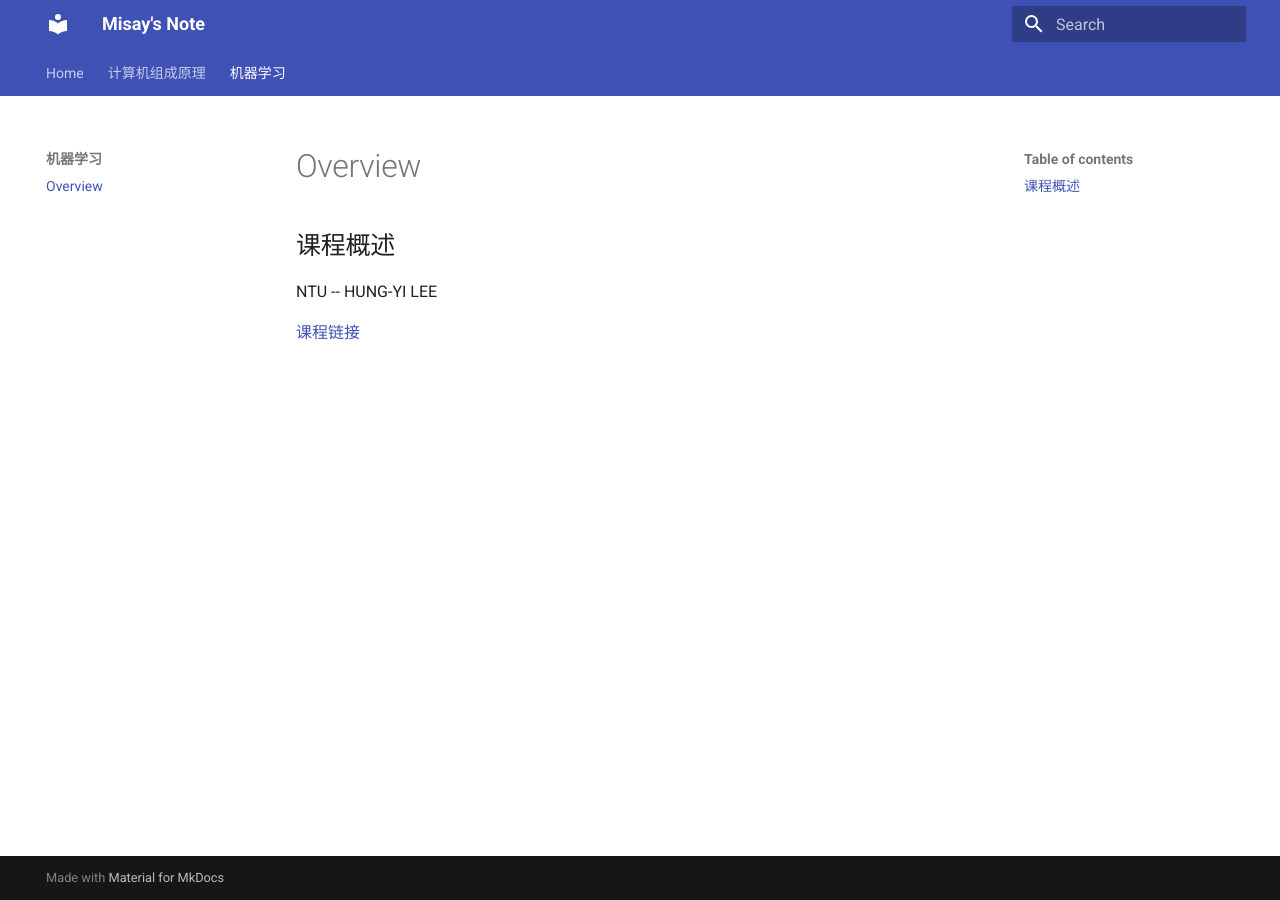
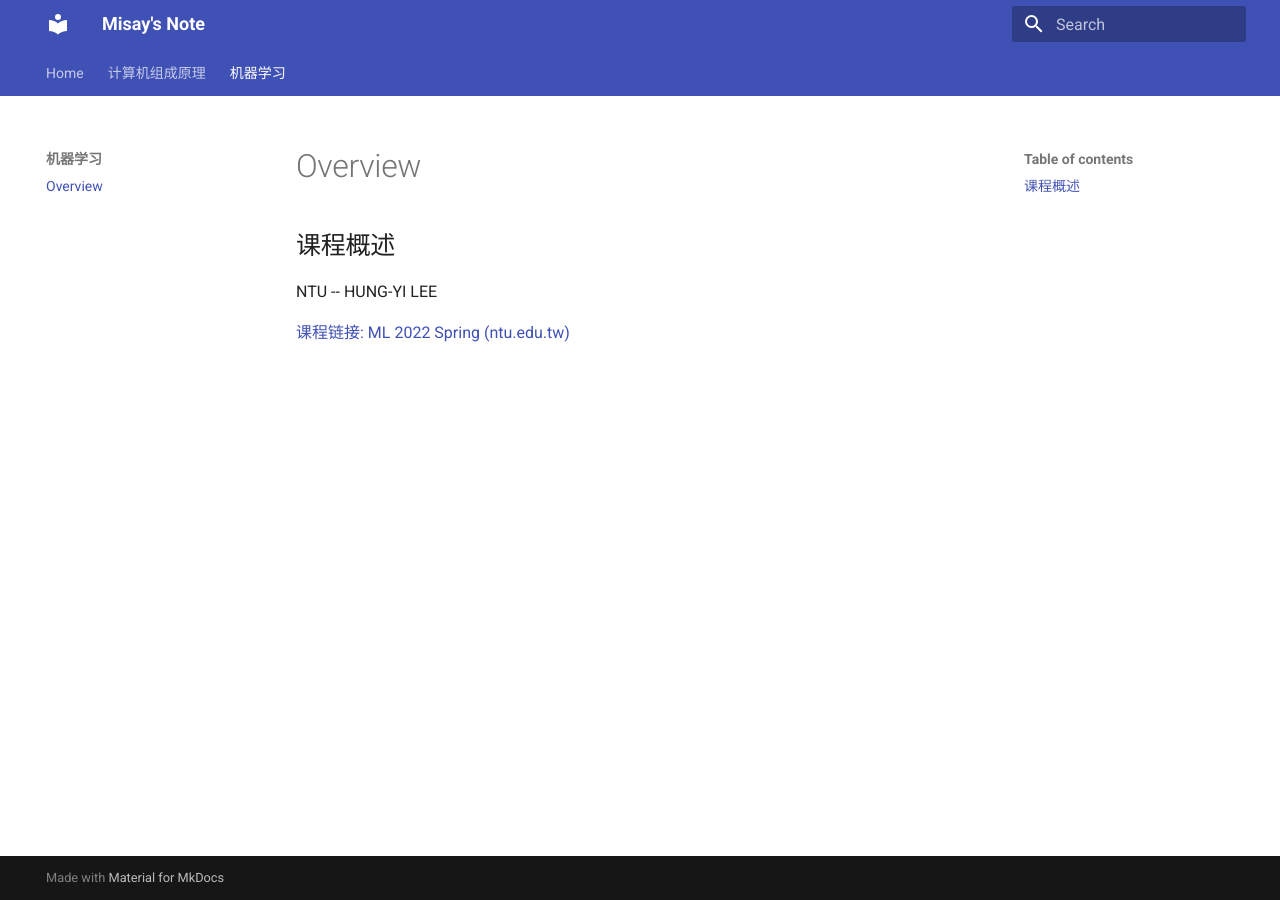
Before and after one commit to zt2misay2/Note, an MkDocs documentation site: the page built from docs/ML/index.md, in a window 1280 px wide. Built offline with MkDocs 1.6.1 and Material for MkDocs 9.7.7, drawn with Linux system fonts in a browser that asks for light colours.

Commit message:
修复Markdown链接格式问题

```diff
--- a/docs/ML/index.md
+++ b/docs/ML/index.md
@@ -2,4 +2,4 @@
 
 NTU -- HUNG-YI LEE
 
-[课程链接]([ML 2022 Spring (ntu.edu.tw)](https://speech.ee.ntu.edu.tw/~hylee/ml/2022-spring.php))
+[课程链接: ML 2022 Spring (ntu.edu.tw)](https://speech.ee.ntu.edu.tw/~hylee/ml/2022-spring.php)
```
Also changed, not shown: docs/home.md (+1 -1 lines).
